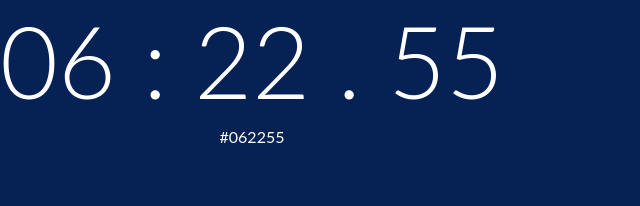
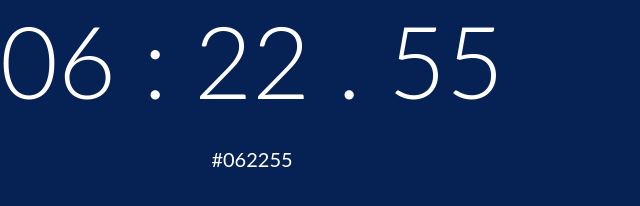
Before and after one commit to arvindmehairjan/hex-color-clock, a browser extension: page index.html in a window 1280 px wide. Shown: the whole page, without its empty margins (0-640 px from the left). Drawn offline with Linux system fonts and the light colour scheme.

Commit message:
Changes to 'main.css'.

```diff
--- a/main.css
+++ b/main.css
@@ -6,6 +6,9 @@ body {
     min-height: 180px;
     padding: 0;
     width: 504px;
+    height: 110px;
+    overflow:hidden;
+
 }
 
 #clock {
@@ -14,5 +17,6 @@ body {
 }
 
 #hex-color {
-    margin: -60px;
+    margin:-40px;
+    font-size: 20px;
 }
```
